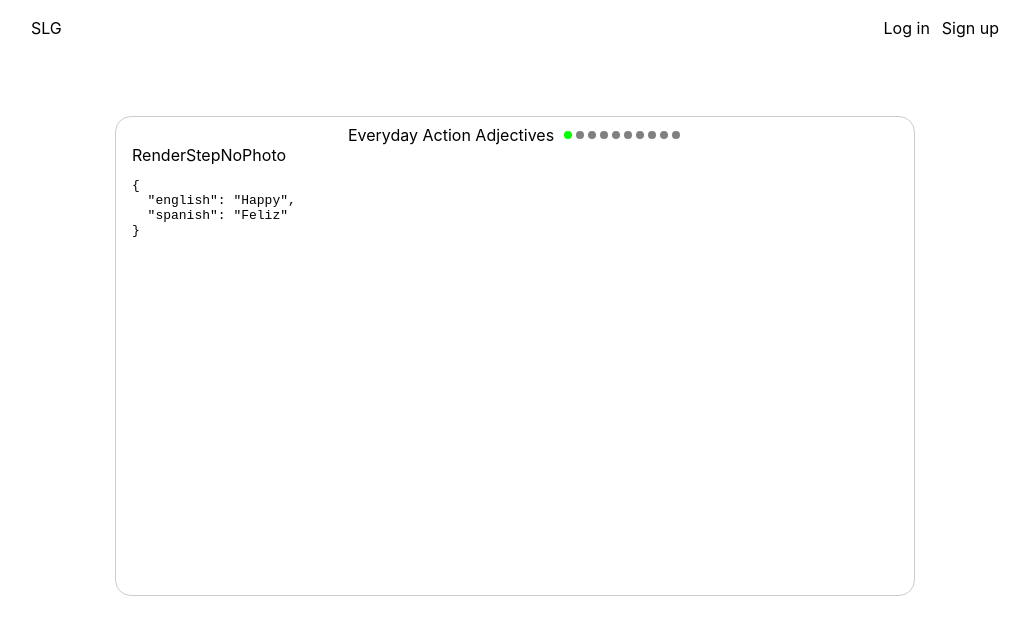
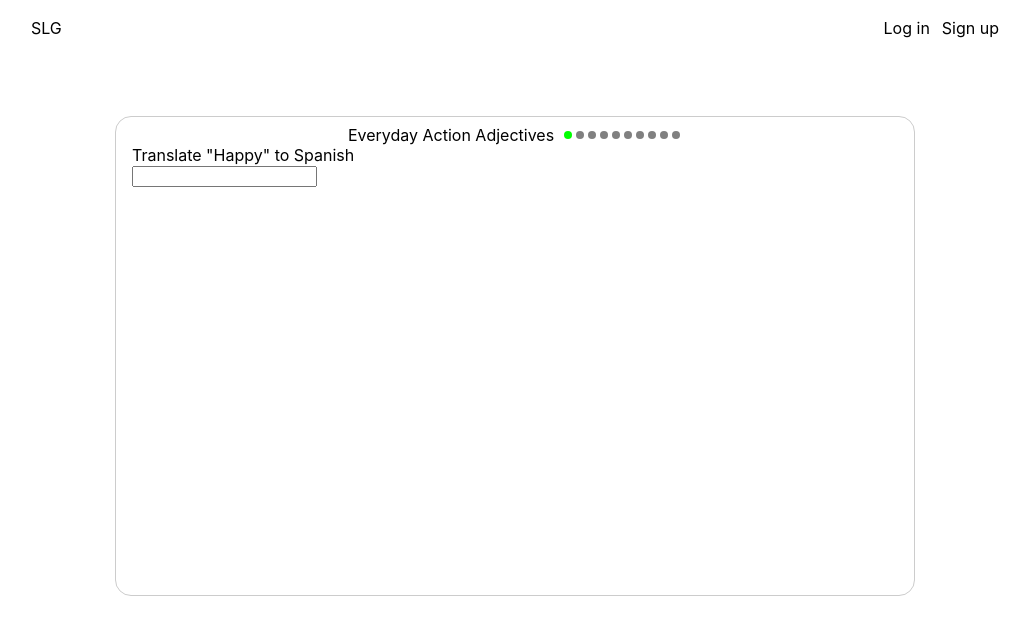
Before and after one commit to ssheth7/SpanishLearningGame, a Next.js app in the folder client/: page /modules/beginner/adj/1 in a window 1280 px wide. Shown: the top 634 px of the page, without its empty margins (125-1155 px from the left). Built offline with nearby package versions, Linux system fonts and the light colour scheme.

Commit message:
add module progression

```diff
--- a/client/components/game/ActiveStep.js
+++ b/client/components/game/ActiveStep.js
@@ -2,17 +2,48 @@ import styles from "./ActiveStep.module.css"
 
 import RenderStepNoPhoto from "../module/RenderStepNoPhoto"
 import RenderStepPhoto from "../module/RenderStepPhoto"
+import { useEffect, useState } from "react"
 
-export default function ActiveStep({ step, actionBar = null }) {
+export default function ActiveStep({ done = false, onCorrect = null, step, engSpan = true, actionBar = null }) {
+  const [guess, setGuess] = useState("")
+
+  const _given = engSpan ? step.english : step.spanish
+  const _answer = engSpan ? step.spanish : step.english
+
+  useEffect(() => setGuess(""), [step])
+  useEffect(() => {
+    if (!guess) return
+    if (guess.toLowerCase() === _answer.toLowerCase()) {
+      setGuess("")
+      onCorrect()
+    }
+  }, [guess])
+
+  const onEnter = () => {
+    if (guess.toLowerCase() === _answer.toLowerCase()) {
+      setGuess("")
+      onCorrect()
+    } else {
+      setGuess("")
+      onIncorrect()
+    }
+  }
+
   return (
     <div className={styles.activeStep}>
       <div className={styles.stepContainer}>
         <div className={styles.center}>{actionBar}</div>
-        {step?.photo ? <RenderStepPhoto step={step} /> : <RenderStepNoPhoto step={step} />}
-
-        <code>
-          <pre>{JSON.stringify(step, null, 2)}</pre>
-        </code>
+        {done ? (
+          <span>Correct!</span>
+        ) : (
+          <>
+            {step?.photo ? (
+              <RenderStepPhoto guess={guess} setGuess={setGuess} onEnter={onEnter} engSpan={engSpan} step={step} />
+            ) : (
+              <RenderStepNoPhoto guess={guess} setGuess={setGuess} onEnter={onEnter} engSpan={engSpan} step={step} />
+            )}
+          </>
+        )}
       </div>
     </div>
   )
--- a/client/components/game/ActiveStep.module.css
+++ b/client/components/game/ActiveStep.module.css
@@ -3,7 +3,6 @@
     margin: 0 auto;
     margin-top: 60px;
     min-height: 480px;
-    /* box-shadow: 0 0 10px rgba(0, 0, 0, 0.5); */
     border: 1px solid #ccc;
     border-radius: 16px;
     padding: 8px;
@@ -12,10 +11,8 @@
 }
 .center {
     margin: 0 auto;
-    /* border: 1px solid red; */
 }
 .center>* {
     margin: 0 auto;
-    /* border: 1px solid blue; */
     width: fit-content;
 }
--- a/client/components/game/StepActionBar.module.css
+++ b/client/components/game/StepActionBar.module.css
@@ -22,6 +22,6 @@
   justify-items: center;
 }
 
-.flex>* {
+.flex > * {
   margin: 0 4px;
 }
--- a/client/components/module/RenderStepNoPhoto.js
+++ b/client/components/module/RenderStepNoPhoto.js
@@ -1,5 +1,16 @@
 import styles from "./RenderStep.module.css"
 
-export default function RenderStepNoPhoto({ step }) {
-  return <>RenderStepNoPhoto</>
+export default function RenderStepNoPhoto({ step, guess, setGuess, engSpan }) {
+  const _given = engSpan ? step.english : step.spanish
+  const _answer = engSpan ? step.spanish : step.english
+
+  return (
+    <>
+      <span>
+        Translate "{_given}" to {engSpan ? "Spanish" : "English"}
+      </span>
+      <br />
+      <input onChange={(e) => setGuess(e.target.value)} value={guess} />
+    </>
+  )
 }
--- a/client/pages/modules/[level]/[module]/[step].js
+++ b/client/pages/modules/[level]/[module]/[step].js
@@ -8,16 +8,39 @@ import StepActionBar from "../../../../components/game/StepActionBar"
 
 import AppContainer from "../../../../components/common/AppContainer"
 
+import { useState } from "react"
+
+import { useRouter } from "next/router"
+
 export default function ModuleStep({ level, module, stepIndex, step }) {
+  const router = useRouter()
+  const [doneIndex, setDoneIndex] = useState(-1)
+
+  const nextPage = () => {
+    router.push(`/modules/${level.id}/${module.id}/${stepIndex + 1 + 1}`)
+  }
+
+  // TODO temp
+  const onCorrect = () => {
+    setDoneIndex(stepIndex)
+    nextPage()
+  }
+
+  const onIncorrect = () => {
+    console.log("incorrect")
+  }
+
   return (
     <AppLayout activePage="/modules">
       <AppContainer>
-        {/* <h1>ModuleStep Debug</h1> */}
-
         {module && step ? (
-          <>
-            <ActiveStep actionBar={<StepActionBar module={module} stepIndex={stepIndex} />} step={step} />
-          </>
+          <ActiveStep
+            done={doneIndex == stepIndex}
+            onCorrect={onCorrect}
+            onIncorrect={onIncorrect}
+            actionBar={<StepActionBar module={module} stepIndex={stepIndex} />}
+            step={step}
+          />
         ) : null}
       </AppContainer>
     </AppLayout>
@@ -35,6 +58,15 @@ export const getStaticProps = async ({ params }) => {
   const { level, module } = await getModule({ levelID: params.level, moduleID: params.module })
 
   const stepIndex = parseInt(params.step) - 1
+
+  if (stepIndex >= module.steps.length) {
+    return {
+      redirect: {
+        destination: "/" + ["modules", level.id, module.id, "survey"].map((c) => encodeURIComponent(c)).join("/"),
+        permanent: false,
+      },
+    }
+  }
   const step = module?.steps?.[stepIndex]
 
   if (!level || stepIndex == -1 || !module) {
--- a/client/pages/modules/[level]/[module]/index.js
+++ b/client/pages/modules/[level]/[module]/index.js
@@ -10,7 +10,7 @@ export async function getServerSideProps(context) {
 
   return {
     redirect: {
-      destination: ["modules", level, module, step].join((c) => encodeURIComponent(c)),
+      destination: "/" + ["modules", level, module, step].map((c) => encodeURIComponent(c)).join("/"),
       permanent: false,
     },
   }
```
Lines whose indentation alone changed are shown as unchanged.
